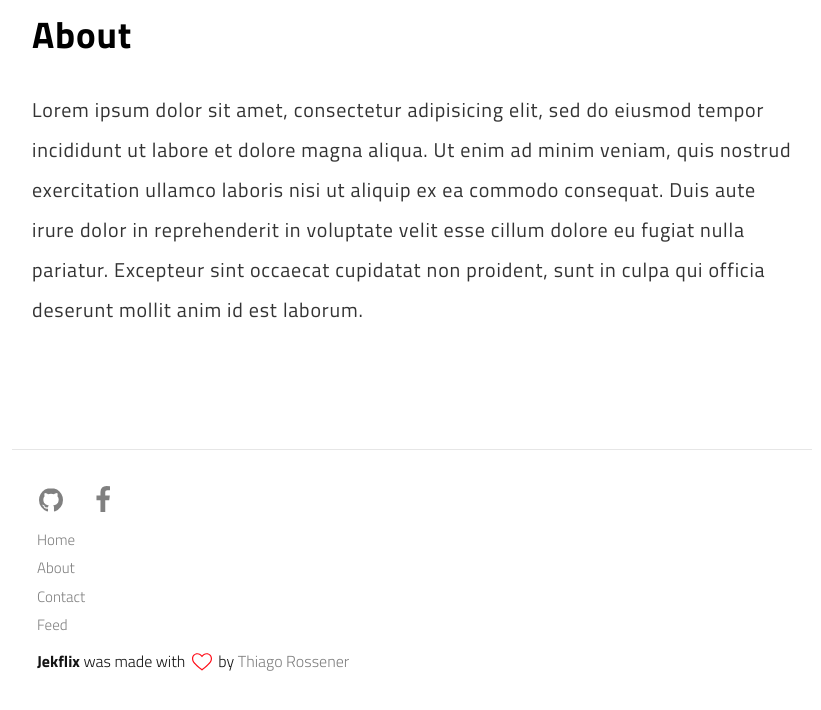
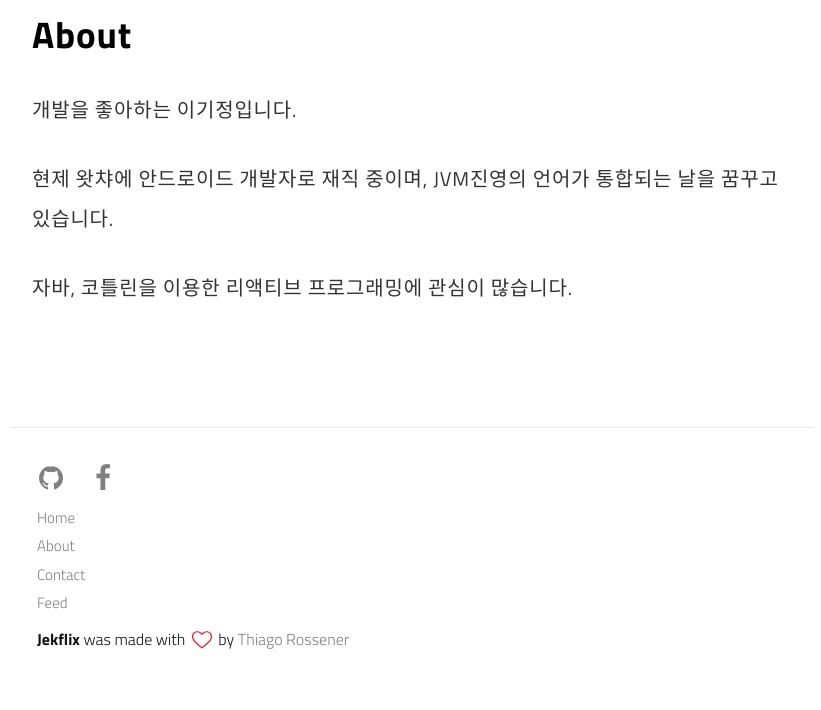
Before and after one commit to dlrlwjd1127/soda1127.github.io, a Jekyll site: the page built from about.md, in a window 1280 px wide and 1140 px high. Shown: the part 430-1140 px from the top of the window, without its empty margins (228-1049 px from the left). Built offline with Jekyll 4.4.1, drawn with Linux system fonts in a browser that asks for light colours.

Commit message:
about change

```diff
--- a/about.md
+++ b/about.md
@@ -5,13 +5,12 @@ description: Some description.
 permalink: /about/
 ---
 
-<img itemprop="image" class="img-rounded" src="http://res.cloudinary.com/dm7h7e8xj/image/upload/c_fill,h_200,w_200/v1504971955/neo_ruqszk.jpg" alt="Your Name">
+<img itemprop="image" class="img-rounded" src="https://i.imgur.com/oGENDcZ.jpg" alt="Your Name">
 
 ## About
 
-Lorem ipsum dolor sit amet, consectetur adipisicing elit, sed do eiusmod
-tempor incididunt ut labore et dolore magna aliqua. Ut enim ad minim veniam,
-quis nostrud exercitation ullamco laboris nisi ut aliquip ex ea commodo
-consequat. Duis aute irure dolor in reprehenderit in voluptate velit esse
-cillum dolore eu fugiat nulla pariatur. Excepteur sint occaecat cupidatat non
-proident, sunt in culpa qui officia deserunt mollit anim id est laborum.
+개발을 좋아하는 이기정입니다.
+
+현제 왓챠에 안드로이드 개발자로 재직 중이며, JVM진영의 언어가 통합되는 날을 꿈꾸고 있습니다.
+
+자바, 코틀린을 이용한 리액티브 프로그래밍에 관심이 많습니다.
```
